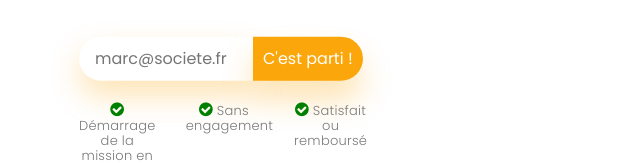
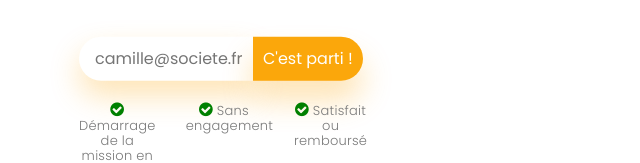
Before and after one commit to SamiFournier/kontenu, a plain HTML site: page index.html in a window 1280 px wide. Shown: the part 787-950 px from the top of the page, 0-640 px from the left. Drawn offline with Linux system fonts and the light colour scheme.

Commit message:
changement nom mail

```diff
--- a/index.html
+++ b/index.html
@@ -78,7 +78,7 @@
                         <p>Kontenu met à votre disposition un copywriter dédié pour rédiger vos articles de blog.<br>Pas d'entretiens d’embauche, pas de contrats, retours illimités.</p>
                         <!-- <a href="#about" class="main-button-slider">C’est parti !</a> -->
                         <form class="formInline" action="index.html" method="post" name="formHeader">
-                          <input class="inputInline" type="email" name="email" placeholder="marc@societe.fr" required>
+                          <input class="inputInline" type="email" name="email" placeholder="camille@societe.fr" required>
                           <button class="btnInline" type="submit">C'est parti !</button>
                           <div class="row">
                             <p class="formP col-4"><i class="fa fa-check-circle"></i> Démarrage de la mission en 24h</p>
@@ -323,7 +323,7 @@
         <div class="row justify-content-center">
           <form class="formInline " action="index.html" method="post" name="formPrice">
             <div class="row justify-content-center">
-              <input class="inputInline" type="email" name="email" placeholder="marc@societe.fr" required>
+              <input class="inputInline" type="email" name="email" placeholder="camille@societe.fr" required>
               <button class="btnInline" type="submit">C'est parti !</button>
             </div>
             <div class="row">
@@ -523,7 +523,7 @@
                     <div class="row justify-content-center col-12 mt-5">
                       <form class="formInline " action="index.html" method="post" name="formContact">
                         <div class="row justify-content-center">
-                          <input class="inputInline" type="email" name="email" placeholder="marc@societe.fr" required>
+                          <input class="inputInline" type="email" name="email" placeholder="camille@societe.fr" required>
                           <button class="btnInline" type="submit">C'est parti !</button>
                         </div>
                         <div class="row right-content">
```
